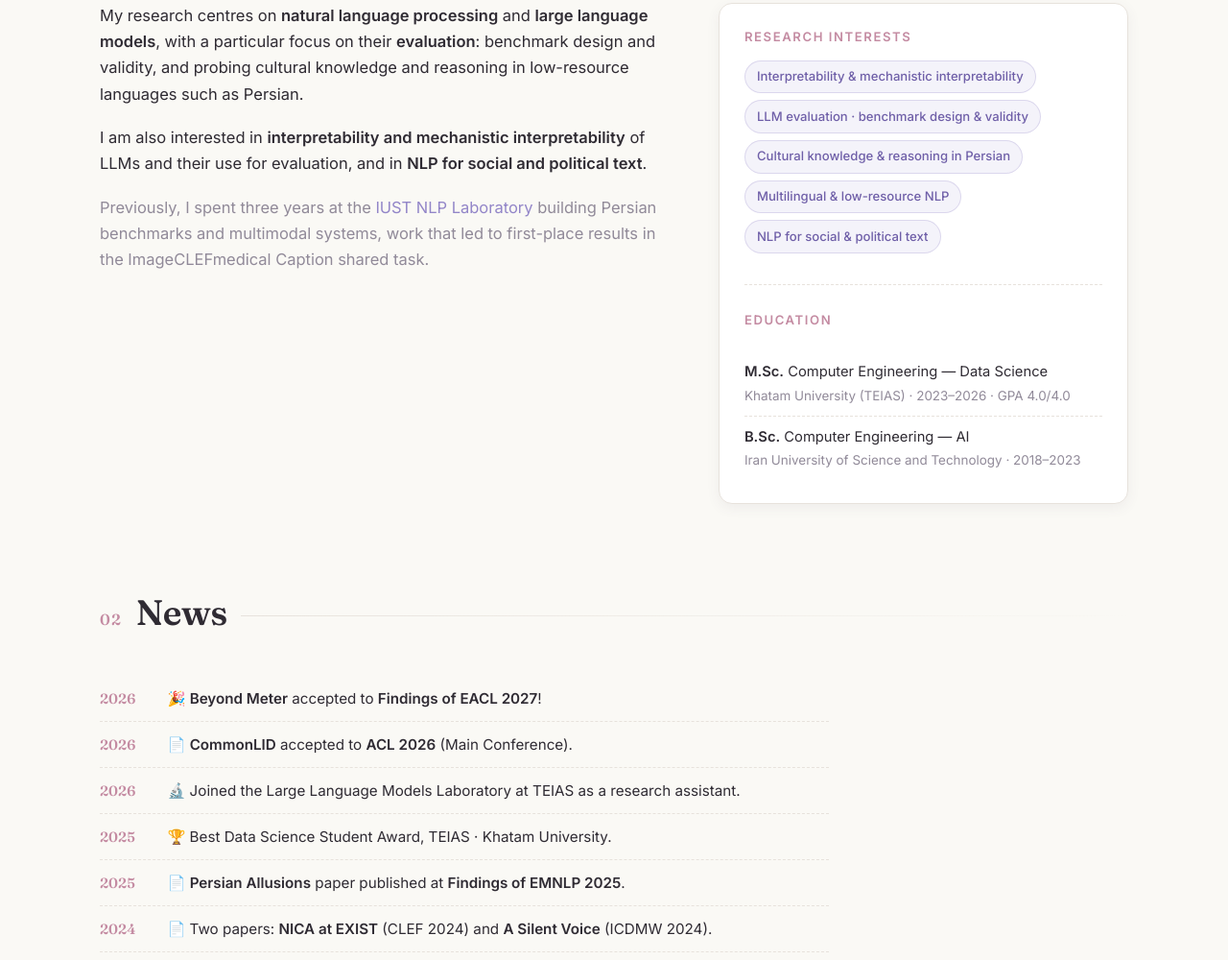
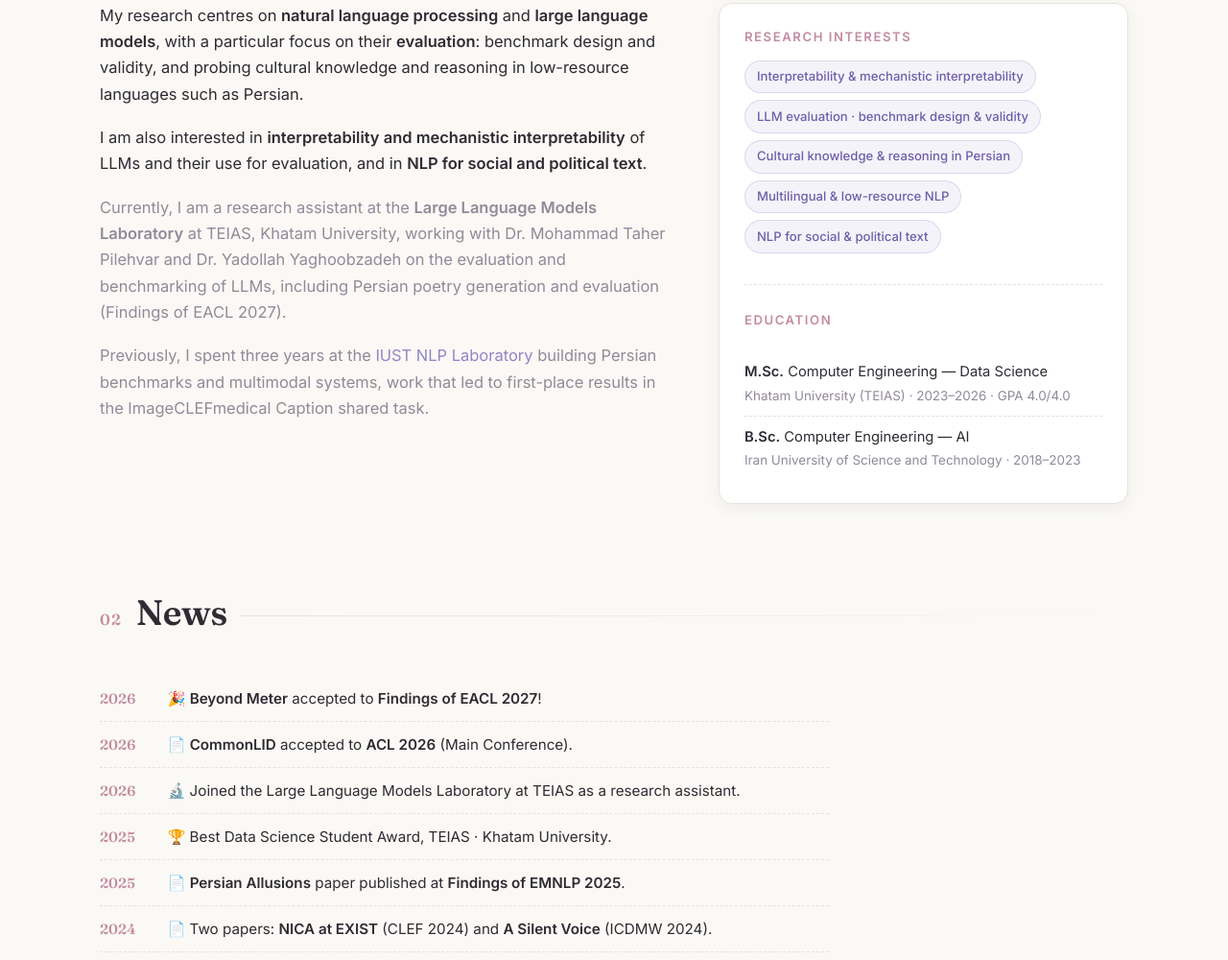
Before and after one commit to MelikaNobakhtian/MelikaNobakhtian.github.io, a plain HTML site: page index.html in a window 1280 px wide. Shown: the part 896-1896 px from the top of the page at 96% size. Drawn offline with Linux system fonts and the light colour scheme.

Commit message:
Add current LLM Lab position to About

```diff
--- a/index.html
+++ b/index.html
@@ -111,6 +111,13 @@
             I am also interested in <strong>interpretability and mechanistic
             interpretability</strong> of LLMs and their use for evaluation, and in
             <strong>NLP for social and political text</strong>.
+          </p>
+          <p class="muted">
+            Currently, I am a research assistant at the <strong>Large Language Models
+            Laboratory</strong> at TEIAS, Khatam University, working with
+            Dr. Mohammad Taher Pilehvar and Dr. Yadollah Yaghoobzadeh on the evaluation
+            and benchmarking of LLMs, including Persian poetry generation and evaluation
+            (Findings of EACL 2027).
           </p>
           <p class="muted">
             Previously, I spent three years at the <a href="https://iust.ac.ir/en" target="_blank" rel="noopener">IUST NLP Laboratory</a>
```
